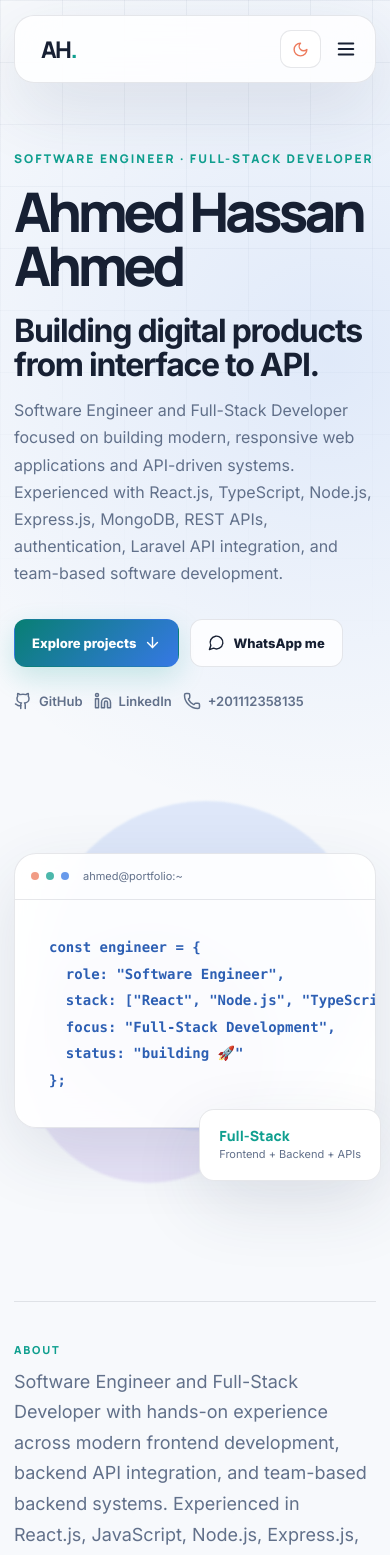
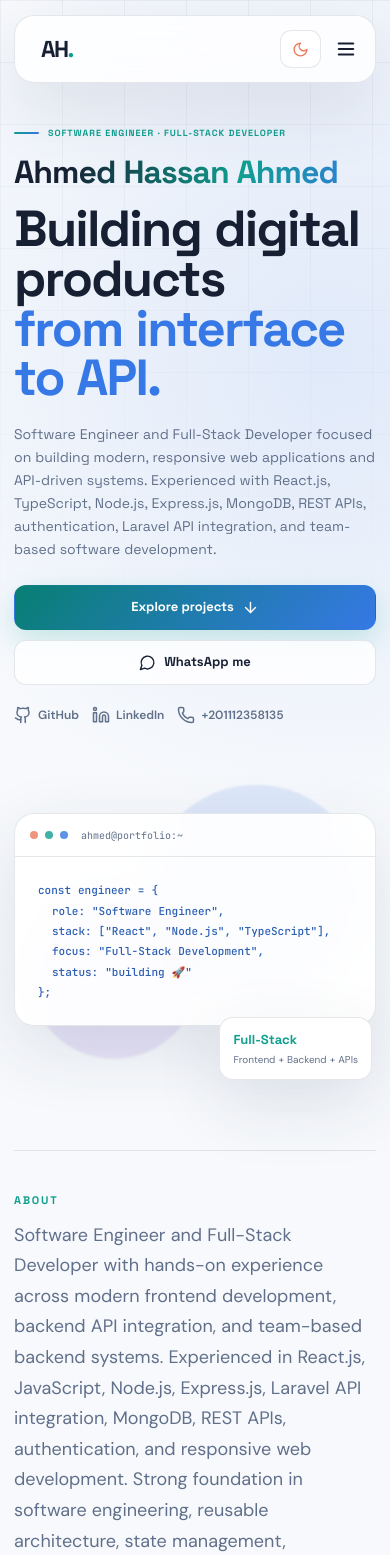
Before and after one commit to AhmedHassan-Ahmed/Ahmed-Hassan-portfolio-, a React (Vite) app: page / in a window 390 px wide. Shown: the top 1555 px of the page. Built offline with nearby package versions, Linux system fonts and the light colour scheme.

Commit message:
first commit

```diff
--- a/src/components/Hero.tsx
+++ b/src/components/Hero.tsx
@@ -20,12 +20,14 @@ export function Hero() {
           SOFTWARE ENGINEER · FULL-STACK DEVELOPER
         </div>
 
-        <h1 className="hero-reveal hero-name">Ahmed Hassan Ahmed</h1>
+        {/* Name */}
+        <h2 className="hero-reveal hero-name">Ahmed Hassan Ahmed</h2>
 
-        <h2 className="hero-reveal hero-title">
+        {/* Main headline */}
+        <h1 className="hero-reveal">
           Building digital products
           <span> from interface to API.</span>
-        </h2>
+        </h1>
 
         <p className="hero-reveal hero-summary">{profile.summary}</p>
 
--- a/src/styles.css
+++ b/src/styles.css
@@ -1,4 +1,4 @@
-@import url("https://fonts.googleapis.com/css2?family=Inter:wght@400;500;600;700;800&family=Manrope:wght@600;700;800&display=swap");
+@import url("https://fonts.googleapis.com/css2?family=DM+Sans:wght@400;500;600;700&family=JetBrains+Mono:wght@400;500;600&family=Space+Grotesk:wght@400;500;600;700&display=swap");
 
 :root {
   --bg: #f7f9fc;
@@ -45,9 +45,11 @@
 * {
   box-sizing: border-box;
 }
+
 html {
   scroll-behavior: smooth;
 }
+
 body {
   margin: 0;
   background:
@@ -64,18 +66,20 @@ body {
     var(--bg);
   color: var(--text);
   font-family:
-    "Inter",
+    "DM Sans",
     system-ui,
     -apple-system,
     BlinkMacSystemFont,
     "Segoe UI",
     sans-serif;
-  font-size: 17px;
+  font-size: 16px;
   line-height: 1.7;
+  word-spacing: 0.025em;
   transition:
     background 0.35s ease,
     color 0.35s ease;
 }
+
 body::before {
   content: "";
   position: fixed;
@@ -88,22 +92,51 @@ body::before {
   background-size: 62px 62px;
   mask-image: linear-gradient(to bottom, black, transparent 78%);
 }
+
 button,
 input,
 textarea {
   font: inherit;
 }
+
+h1,
+h2,
+h3,
+h4,
+.brand,
+.hero-kicker,
+.hero-name,
+.hero h1,
+.section-heading > span,
+.section-heading h2,
+.timeline-meta,
+.certificate-date,
+.project-category,
+.subsection-heading > span,
+.award-card h3,
+.skill-card h3,
+.certificate-card h3 {
+  font-family: "Space Grotesk", sans-serif;
+  word-spacing: 0.015em;
+}
+
 button {
   cursor: pointer;
 }
+
 a {
   color: inherit;
   text-decoration: none;
 }
+
 .container {
   width: min(1240px, calc(100% - 48px));
   margin-inline: auto;
 }
+
+/* =========================================
+   NAVIGATION
+========================================= */
 
 .nav-shell {
   position: fixed;
@@ -112,6 +145,7 @@ a {
   left: 0;
   right: 0;
 }
+
 .nav {
   display: flex;
   align-items: center;
@@ -124,47 +158,57 @@ a {
   backdrop-filter: blur(20px);
   box-shadow: var(--shadow);
 }
+
 .brand {
   border: 0;
   background: transparent;
   color: var(--text);
-  font: 800 23px "Manrope";
+  font:
+    800 23px "Space Grotesk",
+    sans-serif;
   letter-spacing: -0.07em;
 }
+
 .brand span {
   color: var(--accent);
 }
+
 .nav-links {
   display: flex;
   align-items: center;
   gap: 3px;
 }
+
 .nav-links button,
 .nav-links a {
   border: 0;
   background: transparent;
   color: var(--muted);
-  padding: 10px 10px;
+  padding: 10px;
   border-radius: 10px;
   font-size: 12px;
   font-weight: 600;
 }
+
 .nav-links button:hover,
 .nav-links a:hover {
   color: var(--text);
   background: var(--accent-soft);
 }
+
 .nav-links .nav-cta {
   color: #fff;
   background: linear-gradient(135deg, var(--accent-strong), var(--accent-2));
   font-weight: 800;
   margin-left: 7px;
 }
+
 .nav-actions {
   display: flex;
   align-items: center;
   gap: 8px;
 }
+
 .theme-toggle {
   display: inline-flex;
   align-items: center;
@@ -180,13 +224,16 @@ a {
   font-weight: 700;
   transition: 0.25s ease;
 }
+
 .theme-toggle:hover {
   border-color: var(--line-strong);
   transform: translateY(-1px);
 }
+
 .theme-toggle svg {
   color: var(--accent-warm);
 }
+
 .menu-btn {
   display: none;
   border: 0;
@@ -194,77 +241,132 @@ a {
   color: var(--text);
 }
 
+/* =========================================
+   HERO
+========================================= */
+
 .hero {
-  min-height: 900px;
-  padding-top: 176px;
-  padding-bottom: 105px;
+  min-height: 780px;
+  padding-top: 145px;
+  padding-bottom: 90px;
   display: grid;
-  grid-template-columns: 1.08fr 0.92fr;
-  gap: 74px;
+  grid-template-columns: minmax(0, 1.05fr) minmax(380px, 0.95fr);
+  gap: clamp(45px, 5vw, 72px);
   align-items: center;
 }
+
 .hero-kicker {
+  display: inline-flex;
+  align-items: center;
+  gap: 9px;
   color: var(--accent);
-  font: 800 12px "Manrope";
-  letter-spacing: 0.17em;
+  font-family: "Space Grotesk", sans-serif;
+  font-size: 11px;
+  font-weight: 800;
+  letter-spacing: 0.14em;
+  line-height: 1.4;
+  text-transform: uppercase;
 }
+
+.hero-kicker::before {
+  content: "";
+  width: 25px;
+  height: 2px;
+  flex: 0 0 auto;
+  border-radius: 999px;
+  background: linear-gradient(90deg, var(--accent), var(--accent-2));
+}
+
+.hero-name {
+  display: block;
+  width: max-content;
+  max-width: 100%;
+  margin: 14px 0 8px;
+  white-space: nowrap;
+  font-family: "Space Grotesk", sans-serif;
+  font-size: clamp(2.15rem, 3.7vw, 3.6rem);
+  font-weight: 800;
+  line-height: 1;
+  letter-spacing: -0.035em;
+  word-spacing: 0.035em;
+  background: linear-gradient(
+    105deg,
+    var(--text) 15%,
+    var(--accent) 62%,
+    var(--accent-2) 100%
+  );
+  -webkit-background-clip: text;
+  background-clip: text;
+  color: transparent;
+}
+
 .hero h1 {
-  margin: 18px 0 22px;
-  max-width: 820px;
-  font: 800 clamp(52px, 7.2vw, 92px)/0.98 "Manrope";
-  letter-spacing: -0.075em;
+  margin: 16px 0 20px;
+  max-width: 760px;
+  font-family: "Space Grotesk", sans-serif;
+  font-size: clamp(3rem, 5.4vw, 4.65rem);
+  font-weight: 800;
+  line-height: 0.98;
+  letter-spacing: -0.035em;
+  word-spacing: 0.04em;
+  color: var(--text);
+  text-wrap: balance;
 }
+
 .hero h1 span {
   color: var(--accent-2);
 }
+
 .hero-summary {
-  max-width: 720px;
+  max-width: 650px;
+  margin: 0;
   color: var(--muted);
-  font-size: 18px;
+  font-family: "Space Grotesk", sans-serif;
+  font-size: 16px;
+  line-height: 1.7;
+  word-spacing: 0.025em;
 }
+
 .hero-actions,
 .social-row {
   display: flex;
   flex-wrap: wrap;
-  gap: 11px;
   align-items: center;
-}
-.hero-actions {
-  margin-top: 31px;
-}
-.hero-name {
-  margin: 0.35rem 0 0.5rem;
-  font-size: clamp(2.2rem, 5vw, 4.6rem);
-  line-height: 0.98;
-  letter-spacing: -0.045em;
-  font-weight: 800;
+  gap: 10px;
 }
 
-.hero-title {
-  margin: 0;
-  max-width: 850px;
-  font-size: clamp(2rem, 4.2vw, 4rem);
-  line-height: 1.05;
-  letter-spacing: -0.04em;
+.hero-actions {
+  margin-top: 27px;
+}
+
+.hero-actions .button {
+  min-height: 45px;
+  padding: 0 17px;
+  font-family: "Space Grotesk", sans-serif;
+  font-size: 13px;
   font-weight: 700;
 }
 
-.hero-title span {
-  display: block;
+.social-row {
+  margin-top: 20px;
+  gap: 17px;
 }
-.social-row {
-  margin-top: 23px;
+
+.social-row a {
+  display: inline-flex;
+  align-items: center;
+  gap: 6px;
+  color: var(--muted);
+  font-size: 12px;
+  font-weight: 600;
+  transition:
+    color 0.2s ease,
+    transform 0.2s ease;
 }
-.social-row a {
-  color: var(--muted);
-  display: inline-flex;
-  gap: 7px;
-  align-items: center;
-  font-size: 13px;
-  font-weight: 600;
-}
+
 .social-row a:hover {
   color: var(--accent-2);
+  transform: translateY(-1px);
 }
 
 .button {
@@ -279,16 +381,19 @@ a {
   font-size: 13px;
   transition: 0.25s ease;
 }
+
 .button.primary {
   background: linear-gradient(135deg, var(--accent-strong), var(--accent-2));
   color: #fff;
   border-color: transparent;
   box-shadow: 0 10px 28px color-mix(in srgb, var(--accent) 20%, transparent);
 }
+
 .button.ghost {
   background: var(--card);
   color: var(--text);
 }
+
 .button:hover {
   transform: translateY(-2px);
   box-shadow: 0 13px 30px rgba(45, 70, 105, 0.12);
@@ -296,103 +401,121 @@ a {
 
 .hero-card {
   position: relative;
-  min-height: 470px;
+  min-height: 430px;
   display: grid;
   place-items: center;
 }
+
 .orb {
   position: absolute;
   border-radius: 50%;
   filter: blur(1px);
 }
+
 .orb-one {
-  width: 330px;
-  height: 330px;
+  width: 300px;
+  height: 300px;
   background: color-mix(in srgb, var(--accent-2) 13%, transparent);
-  top: 15px;
-  right: 5px;
+  top: 25px;
+  right: 10px;
   animation: float 7s ease-in-out infinite;
 }
+
 .orb-two {
-  width: 250px;
-  height: 250px;
+  width: 220px;
+  height: 220px;
   background: color-mix(in srgb, var(--accent-3) 14%, transparent);
-  bottom: 12px;
-  left: 10px;
+  bottom: 20px;
+  left: 15px;
   animation: float 8s ease-in-out -2s infinite;
 }
+
 .terminal {
   position: relative;
-  width: min(100%, 560px);
+  width: min(100%, 530px);
   border: 1px solid var(--line);
-  background: color-mix(in srgb, var(--bg-elevated) 90%, transparent);
-  border-radius: 22px;
+  background: color-mix(in srgb, var(--bg-elevated) 91%, transparent);
+  border-radius: 20px;
   overflow: hidden;
   box-shadow: var(--shadow);
   backdrop-filter: blur(15px);
 }
+
 .terminal-top {
-  height: 46px;
+  height: 43px;
   display: flex;
   align-items: center;
   gap: 7px;
-  padding: 0 16px;
+  padding: 0 15px;
   border-bottom: 1px solid var(--line);
   color: var(--muted);
-  font-size: 11px;
+  font-family: "JetBrains Mono", monospace;
+  font-size: 10px;
 }
+
 .terminal-top i {
   width: 8px;
   height: 8px;
   border-radius: 50%;
   background: var(--accent-warm);
-  opacity: 0.75;
+  opacity: 0.8;
 }
+
 .terminal-top i:nth-child(2) {
   background: var(--accent);
 }
+
 .terminal-top i:nth-child(3) {
   background: var(--accent-2);
 }
+
 .terminal-top span {
-  margin-left: 7px;
+  margin-left: 6px;
 }
+
 .terminal pre {
   margin: 0;
-  padding: 34px;
-  overflow: auto;
+  padding: 29px;
+  overflow-x: auto;
   color: color-mix(in srgb, var(--accent-2) 72%, var(--text));
-  font:
-    600 14px/1.9 ui-monospace,
-    SFMono-Regular,
-    Menlo,
-    monospace;
+  font-family: "JetBrains Mono", monospace;
+  font-size: 12px;
+  font-weight: 500;
+  line-height: 1.85;
 }
+
 .hero-stat {
   position: absolute;
-  right: -5px;
-  bottom: 15px;
-  padding: 16px 19px;
+  right: 0;
+  bottom: 12px;
+  padding: 14px 17px;
   background: var(--card-strong);
   border: 1px solid var(--line);
-  border-radius: 15px;
+  border-radius: 14px;
   box-shadow: var(--shadow);
 }
+
 .hero-stat strong,
 .hero-stat span {
   display: block;
 }
+
 .hero-stat strong {
   color: var(--accent);
-  font: 800 14px "Manrope";
+  font-family: "Space Grotesk", sans-serif;
+  font-size: 13px;
+  font-weight: 800;
 }
+
 .hero-stat span {
   color: var(--muted);
-  font-size: 11px;
+  font-size: 10px;
 }
-.spacer{
-  margin-top: 40px;
-}
+
+/* =========================================
+   ABOUT
+========================================= */
+
 .about-strip {
   border-top: 1px solid var(--line);
   border-bottom: 1px solid var(--line);
@@ -401,12 +524,16 @@ a {
   grid-template-columns: 190px 1fr;
   gap: 34px;
 }
+
 .about-strip > span,
 .section-heading > span {
   color: var(--accent);
-  font: 800 11px "Manrope";
+  font-family: "Space Grotesk", sans-serif;
+  font-size: 11px;
+  font-weight: 800;
   letter-spacing: 0.16em;
 }
+
 .about-strip p {
   margin: 0;
   color: var(--muted);
@@ -414,24 +541,39 @@ a {
   font-size: 18px;
 }
 
+/* =========================================
+   SECTIONS
+========================================= */
+
 .section {
   padding-top: 126px;
   scroll-margin-top: 95px;
 }
+
 .section-heading {
   margin-bottom: 44px;
 }
+
 .section-heading h2 {
   margin: 8px 0 0;
-  font: 800 clamp(36px, 5vw, 54px)/1.05 "Manrope";
-  letter-spacing: -0.06em;
+  font-family: "Space Grotesk", sans-serif;
+  font-size: clamp(36px, 5vw, 54px);
+  font-weight: 800;
+  line-height: 1.05;
+  letter-spacing: -0.035em;
+  word-spacing: 0.03em;
 }
+
+/* =========================================
+   EXPERIENCE
+========================================= */
 
 .timeline {
   position: relative;
   max-width: 960px;
   margin: auto;
 }
+
 .timeline::before {
   content: "";
   position: absolute;
@@ -441,11 +583,13 @@ a {
   width: 1px;
   background: var(--line);
 }
+
 .timeline-item {
   position: relative;
   padding-left: 38px;
   padding-bottom: 28px;
 }
+
 .timeline-dot {
   position: absolute;
   left: 3px;
@@ -456,6 +600,7 @@ a {
   background: var(--accent);
   box-shadow: 0 0 0 6px var(--accent-soft);
 }
+
 .timeline-card,
 .project-card,
 .skill-card,
@@ -468,36 +613,51 @@ a {
   border-radius: 19px;
   box-shadow: 0 16px 48px rgba(42, 61, 90, 0.08);
 }
+
 .timeline-card {
   padding: 27px;
 }
+
 .timeline-meta,
 .certificate-date {
   color: var(--accent);
-  font: 800 11px "Manrope";
+  font-family: "Space Grotesk", sans-serif;
+  font-size: 11px;
+  font-weight: 800;
   letter-spacing: 0.05em;
 }
+
 .timeline-card h3,
 .project-card h3,
 .skill-card h3,
 .certificate-card h3,
 .award-card h3 {
   margin: 5px 0 2px;
-  font: 800 21px "Manrope";
-  letter-spacing: -0.03em;
+  font-family: "Space Grotesk", sans-serif;
+  font-size: 21px;
+  font-weight: 800;
+  letter-spacing: -0.015em;
+  word-spacing: 0.02em;
 }
+
 .timeline-card p {
   color: var(--muted);
   margin: 8px 0;
 }
+
 .timeline-card .company {
   color: var(--text);
   font-weight: 700;
 }
 
+/* =========================================
+   ACHIEVEMENT
+========================================= */
+
 .awards-list {
   max-width: 960px;
 }
+
 .award-card {
   position: relative;
   padding: 29px;
@@ -513,6 +673,7 @@ a {
   );
   box-shadow: 0 20px 60px color-mix(in srgb, var(--accent) 10%, transparent);
 }
+
 .award-card::after {
   content: "";
   position: absolute;
@@ -523,6 +684,7 @@ a {
   border-radius: 50%;
   background: color-mix(in srgb, var(--accent-warm) 11%, transparent);
 }
+
 .award-icon {
   width: 48px;
   height: 48px;
@@ -533,17 +695,48 @@ a {
   background: color-mix(in srgb, var(--accent-warm) 12%, transparent);
   border: 1px solid color-mix(in srgb, var(--accent-warm) 22%, var(--line));
 }
+
 .award-card h3 {
   font-size: 24px;
 }
+
 .award-card p {
   margin: 2px 0 10px;
   color: var(--muted);
 }
+
 .award-card ul {
   color: var(--muted);
   margin: 9px 0 0;
   padding-left: 18px;
+}
+
+/* =========================================
+   PROJECTS
+========================================= */
+
+.project-section + .project-section,
+.certificate-section + .certificate-section {
+  margin-top: 62px;
+}
+
+.subsection-heading {
+  margin-bottom: 22px;
+}
+
+.subsection-heading > span {
+  display: block;
+  color: var(--text);
+  font-family: "Space Grotesk", sans-serif;
+  font-size: 21px;
+  font-weight: 800;
+  letter-spacing: -0.035em;
+}
+
+.subsection-heading > p {
+  margin: 3px 0 0;
+  color: var(--muted);
+  font-size: 13px;
 }
 
 .project-grid {
@@ -551,6 +744,7 @@ a {
   grid-template-columns: repeat(2, 1fr);
   gap: 19px;
 }
+
 .project-card {
   padding: 27px;
   display: flex;
@@ -561,38 +755,48 @@ a {
     border-color 0.3s ease,
     box-shadow 0.3s ease;
 }
+
 .project-card:hover {
   transform: translateY(-5px);
   border-color: var(--line-strong);
   box-shadow: 0 22px 58px rgba(42, 61, 90, 0.13);
 }
+
 .project-top {
   display: flex;
   justify-content: space-between;
   color: var(--accent-2);
 }
+
 .project-category {
-  font: 800 10px "Manrope";
+  font-family: "Space Grotesk", sans-serif;
+  font-size: 10px;
+  font-weight: 800;
   letter-spacing: 0.1em;
   text-transform: uppercase;
 }
+
 .project-card > p,
 .project-card li {
   color: var(--muted);
   font-size: 14px;
 }
+
 .project-card ul {
   padding-left: 17px;
   margin: 8px 0 18px;
 }
+
 .project-card li {
   margin-bottom: 7px;
 }
+
 .chip-row {
   display: flex;
   flex-wrap: wrap;
   gap: 6px;
 }
+
 .chip-row span {
   display: inline-flex;
   border: 1px solid var(--line);
@@ -602,12 +806,14 @@ a {
   font-size: 10px;
   background: var(--accent-soft);
 }
+
 .project-links {
   display: flex;
   gap: 10px;
   margin-top: auto;
   padding-top: 20px;
 }
+
 .project-links a,
 .inline-link {
   display: inline-flex;
@@ -617,36 +823,49 @@ a {
   font-size: 12px;
   font-weight: 800;
 }
+
 .project-links a:hover,
 .inline-link:hover {
   color: var(--accent);
 }
+
+/* =========================================
+   SKILLS
+========================================= */
 
 .skills-grid {
   display: grid;
   grid-template-columns: repeat(2, 1fr);
   gap: 15px;
 }
+
 .skill-card {
   padding: 22px;
 }
+
 .skill-card h3 {
   font-size: 16px;
   margin-bottom: 12px;
   color: var(--text);
 }
 
+/* =========================================
+   CERTIFICATES
+========================================= */
+
 .certificate-grid {
   display: grid;
   grid-template-columns: repeat(2, 1fr);
   gap: 15px;
 }
+
 .certificate-card {
   padding: 21px;
   display: grid;
   grid-template-columns: 44px 1fr;
   gap: 14px;
 }
+
 .certificate-icon {
   width: 42px;
   height: 42px;
@@ -657,20 +876,28 @@ a {
   background: color-mix(in srgb, var(--accent-2) 10%, transparent);
   border: 1px solid color-mix(in srgb, var(--accent-2) 18%, var(--line));
 }
+
 .certificate-card h3 {
   font-size: 15px;
 }
+
 .certificate-card p {
   margin: 2px 0 10px;
   color: var(--muted);
   font-size: 13px;
 }
+
 .certificate-card .chip-row {
   margin-top: 9px;
 }
+
 .inline-link {
   margin-top: 10px;
 }
+
+/* =========================================
+   CONTACT
+========================================= */
 
 .contact-layout {
   display: grid;
@@ -678,19 +905,23 @@ a {
   gap: 25px;
   align-items: start;
 }
+
 .contact-copy {
   padding: 20px 0;
 }
+
 .contact-copy > p {
   color: var(--muted);
   font-size: 18px;
   max-width: 540px;
 }
+
 .contact-details {
   display: grid;
   gap: 11px;
   margin-top: 25px;
 }
+
 .contact-details a {
   color: var(--text);
   display: flex;
@@ -699,18 +930,22 @@ a {
   font-size: 14px;
   font-weight: 700;
 }
+
 .contact-details a:hover {
   color: var(--accent);
 }
+
 .contact-note {
   color: var(--muted);
   font-size: 12px;
 }
+
 .contact-form {
   padding: 25px;
   display: grid;
   gap: 15px;
 }
+
 .contact-form label {
   color: var(--muted);
   font-size: 12px;
@@ -718,6 +953,7 @@ a {
   gap: 6px;
   font-weight: 700;
 }
+
 .contact-form input,
 .contact-form textarea {
   width: 100%;
@@ -729,24 +965,32 @@ a {
   padding: 13px 14px;
   transition: 0.25s ease;
 }
+
 .contact-form input::placeholder,
 .contact-form textarea::placeholder {
   color: color-mix(in srgb, var(--muted) 78%, transparent);
 }
+
 .contact-form input:focus,
 .contact-form textarea:focus {
   border-color: color-mix(in srgb, var(--accent) 58%, var(--line));
   box-shadow: 0 0 0 4px var(--accent-soft);
 }
+
 .form-note {
   color: var(--accent);
   font-weight: 700;
 }
 
+/* =========================================
+   FOOTER
+========================================= */
+
 .footer {
   margin-top: 125px;
   border-top: 1px solid var(--line);
 }
+
 .footer-inner {
   min-height: 108px;
   display: flex;
@@ -754,72 +998,102 @@ a {
   justify-content: space-between;
   gap: 20px;
 }
+
 .footer strong,
 .footer span {
   display: block;
 }
+
 .footer span {
   color: var(--muted);
   font-size: 12px;
 }
+
 .footer-links {
   display: flex;
   gap: 17px;
   color: var(--muted);
   font-size: 12px;
 }
+
 .footer-links a {
   display: flex;
   align-items: center;
   gap: 5px;
 }
+
 .footer-links a:hover {
   color: var(--accent);
 }
+
+/* =========================================
+   ANIMATION
+========================================= */
 
 @keyframes float {
   0%,
   100% {
     transform: translate3d(0, 0, 0);
   }
+
   50% {
     transform: translate3d(0, -14px, 0);
   }
 }
 
+/* =========================================
+   RESPONSIVE
+========================================= */
+
 @media (max-width: 1050px) {
   .nav-links {
     gap: 0;
   }
+
   .nav-links button,
   .nav-links a {
     padding-inline: 7px;
   }
-}
-@media (max-width: 900px) {
+
   .hero {
     grid-template-columns: 1fr;
     min-height: auto;
-    padding-top: 150px;
+    padding-top: 135px;
+    padding-bottom: 80px;
+    gap: 45px;
   }
+
+  .hero-copy {
+    max-width: 850px;
+  }
+
   .hero-card {
+    width: min(100%, 620px);
     min-height: 410px;
+    margin-inline: auto;
   }
+}
+
+@media (max-width: 900px) {
   .project-grid,
   .certificate-grid {
     grid-template-columns: 1fr;
   }
+
   .skills-grid {
     grid-template-columns: 1fr;
   }
+
   .contact-layout {
     grid-template-columns: 1fr;
   }
 }
+
 @media (max-width: 760px) {
   .container {
     width: min(100% - 28px, 1240px);
   }
+
   .nav-links {
     display: none;
     position: absolute;
@@ -835,37 +1109,80 @@ a {
     backdrop-filter: blur(20px);
     box-shadow: var(--shadow);
   }
+
   .nav-links.open {
     display: flex;
   }
+
   .nav-links button,
   .nav-links a {
     text-align: left;
     padding: 12px;
   }
+
   .nav-actions {
     display: flex;
   }
+
   .nav-actions .theme-toggle span {
     display: none;
   }
+
   .menu-btn {
     display: grid;
     place-items: center;
   }
+
+  .hero {
+    padding-top: 115px;
+    padding-bottom: 70px;
+    gap: 35px;
+  }
+
+  .hero-name {
+    width: 100%;
+    font-size: clamp(2rem, 9vw, 2.8rem);
+  }
+
   .hero h1 {
-    font-size: clamp(46px, 14vw, 68px);
+    font-size: clamp(2.8rem, 12vw, 4rem);
   }
+
   .hero-summary {
-    font-size: 16px;
+    font-size: 15px;
   }
+
+  .hero-actions {
+    margin-top: 23px;
+  }
+
+  .hero-card {
+    min-height: 360px;
+  }
+
+  .terminal {
+    width: 100%;
+  }
+
+  .terminal pre {
+    padding: 23px;
+    font-size: 11px;
+  }
+
+  .hero-stat {
+    right: 4px;
+    bottom: 0;
+  }
+
   .about-strip {
     grid-template-columns: 1fr;
     gap: 10px;
   }
+
   .section {
     padding-top: 96px;
   }
+
   .timeline-card,
   .project-card,
   .skill-card,
@@ -874,30 +1191,90 @@ a {
   .contact-form {
     border-radius: 16px;
   }
+
   .award-card {
     grid-template-columns: 1fr;
   }
+
   .footer-inner {
     flex-direction: column;
     align-items: flex-start;
     padding-block: 28px;
   }
+
   .footer-links {
     flex-wrap: wrap;
   }
 }
+
+@media (max-width: 480px) {
+  .hero-name {
+    font-size: 2rem;
+    letter-spacing: -0.03em;
+    word-spacing: 0.03em;
+  }
+
+  .hero h1 {
+    font-size: clamp(2.65rem, 13vw, 3.4rem);
+  }
+
+  .hero-kicker {
+    font-size: 9px;
+    letter-spacing: 0.11em;
+  }
+
+  .hero-summary {
+    font-size: 14px;
+    line-height: 1.65;
+  }
+
+  .hero-actions {
+    flex-direction: column;
+    align-items: stretch;
+  }
+
+  .hero-actions .button {
+    width: 100%;
+  }
+
+  .social-row {
+    gap: 13px;
+  }
+
+  .hero-card {
+    min-height: 320px;
+  }
+
+  .orb-one {
+    width: 220px;
+    height: 220px;
+  }
+
+  .orb-two {
+    width: 170px;
+    height: 170px;
+  }
+
+  .hero-stat {
+    padding: 11px 13px;
+  }
+}
+
 @media (min-width: 761px) {
   .nav-actions {
     display: flex;
   }
+
   .nav-actions .menu-btn {
     display: none;
   }
 }
+
 @media (prefers-reduced-motion: reduce) {
   html {
     scroll-behavior: auto;
   }
+
   *,
   *::before,
   *::after {
@@ -906,24 +1283,3 @@ a {
     transition-duration: 0.01ms !important;
   }
 }
-
-.hero-name {
-  margin: 0.35rem 0 0.5rem;
-  font-size: clamp(2.2rem, 5vw, 4.6rem);
-  line-height: 0.98;
-  letter-spacing: -0.045em;
-  font-weight: 800;
-}
-
-.hero-title {
-  margin: 0;
-  max-width: 850px;
-  font-size: clamp(2rem, 4.2vw, 4rem);
-  line-height: 1.05;
-  letter-spacing: -0.04em;
-  font-weight: 700;
-}
-
-.hero-title span {
-  display: block;
-}
```
